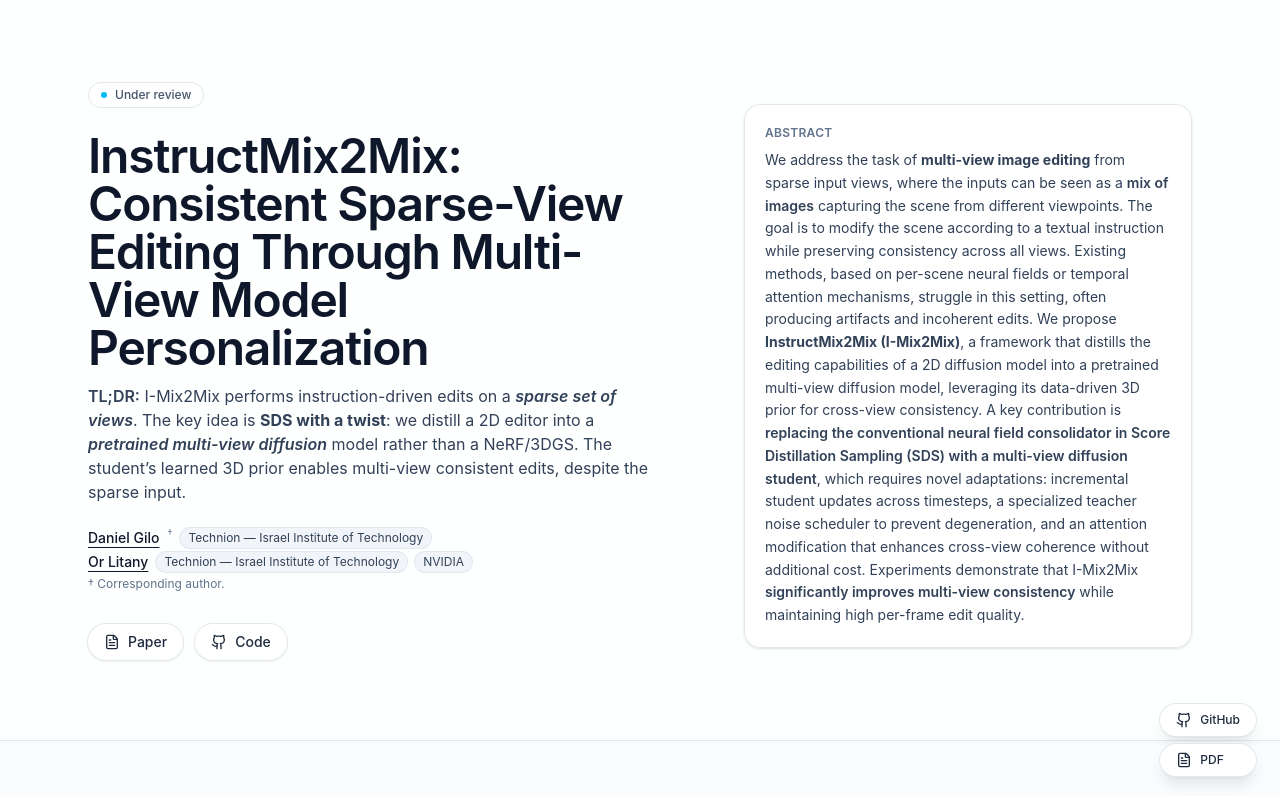
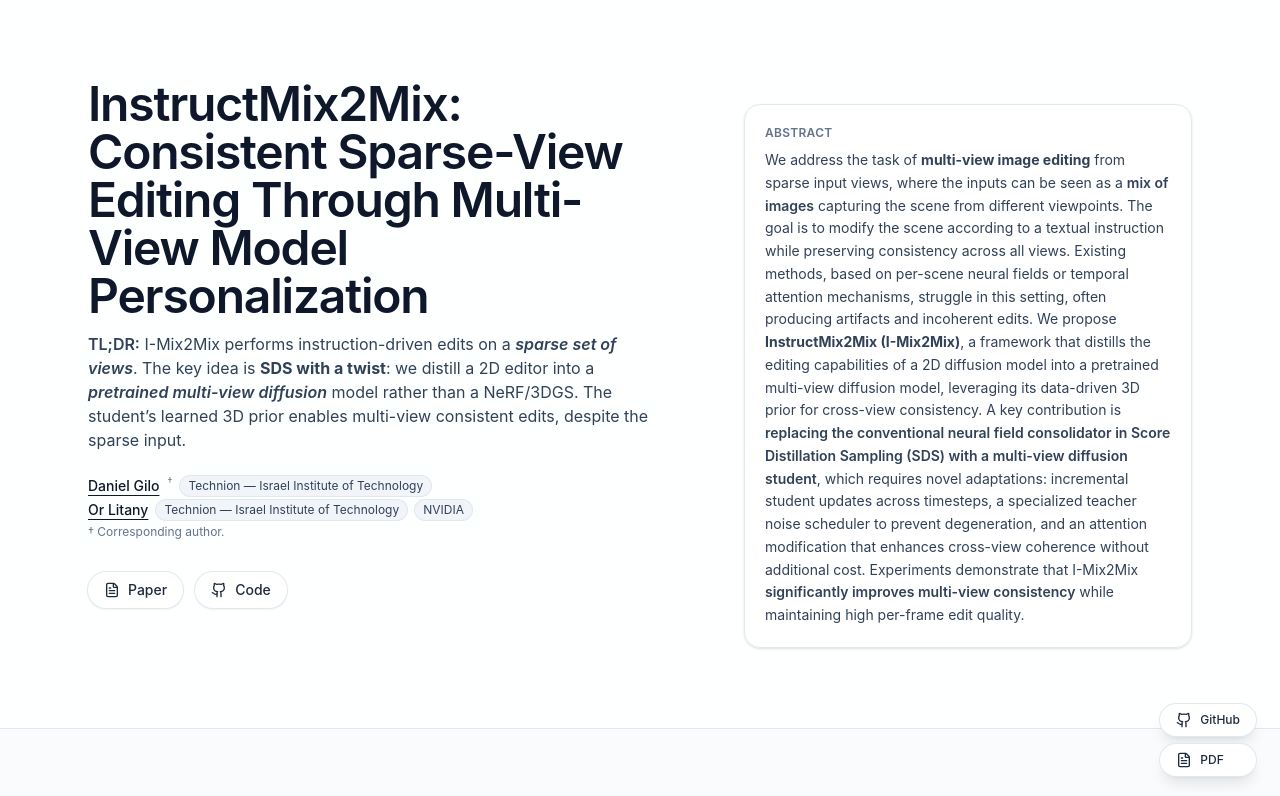
Before and after one commit to DanielGilo/instruct-mix2mix, a React (Vite) app: page / in a window 1280 px wide. Shown: the top 796 px of the page. Built offline with nearby package versions, Linux system fonts and the light colour scheme.

Commit message:
removed under review button

```diff
--- a/src/App.jsx
+++ b/src/App.jsx
@@ -5,7 +5,7 @@ import { Github, FileText, Camera, Mail, Copy } from "lucide-react";
 const META = {
   title:
     "InstructMix2Mix: Consistent Sparse-View Editing Through Multi-View Model Personalization",
-  venue: "Under review",
+  //venue: "Under review",
   links: {
     paper: "#", // arXiv / OpenReview / camera-ready
     code: "#", // GitHub repo
@@ -554,11 +554,14 @@ export default function ProjectPage() {
         <div className="pointer-events-none absolute inset-x-0 top-[-6rem] -z-10 mx-auto h-72 max-w-3xl bg-[radial-gradient(circle_at_top,_rgba(56,189,248,0.18),_transparent_65%)]" />
         <div className="mx-auto flex max-w-6xl flex-col gap-10 px-6 py-16 sm:py-20 lg:flex-row lg:items-start lg:justify-between">
           {/* Left: title, authors, buttons */}
+
           <div className="max-w-xl space-y-6">
-            <div className="inline-flex items-center gap-2 rounded-full border border-slate-200 bg-white px-3 py-1 text-xs font-medium text-slate-600">
-              <span className="h-1.5 w-1.5 rounded-full bg-sky-400" />
-              {META.venue}
-            </div>
+            {META.venue && (
+              <div className="inline-flex items-center gap-2 rounded-full border border-slate-200 bg-white px-3 py-1 text-xs font-medium text-slate-600">
+                <span className="h-1.5 w-1.5 rounded-full bg-sky-400" />
+                {META.venue}
+              </div>
+              )}
             <div>
               <h1 className="text-3xl sm:text-4xl md:text-5xl font-semibold tracking-tight text-slate-900">
                 {META.title}
```
